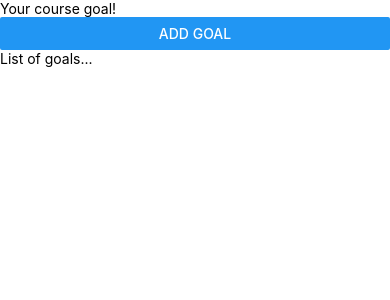
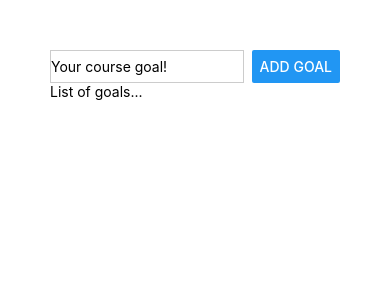
Before and after one commit to xh-lin/rn-ts-learning, a React Native app: screen / in a window 390 px wide. Shown: the top 300 px of the page. Built offline with nearby package versions, Linux system fonts and the light colour scheme.

Commit message:
using flexbox to create layouts

```diff
--- a/App.tsx
+++ b/App.tsx
@@ -4,8 +4,8 @@
 export default function App(): React.JSX.Element {
   return (
     <View style={styles.appContainer}>
-      <View>
-        <TextInput placeholder="Your course goal!" />
+      <View style={styles.inputContainer}>
+        <TextInput style={styles.textInput} placeholder="Your course goal!" />
         <Button title="Add Goal" />
       </View>
       <View>
@@ -17,6 +17,16 @@
 
 const styles = StyleSheet.create({
   appContainer: {
-    paddingBottom: 50,
+    padding: 50,
+  },
+  inputContainer: {
+    flexDirection: 'row',
+    justifyContent: 'space-between',
+  },
+  textInput: {
+    borderWidth: 1,
+    borderColor: '#cccccc',
+    width: '80%',
+    marginRight: 8,
   },
 });
```
